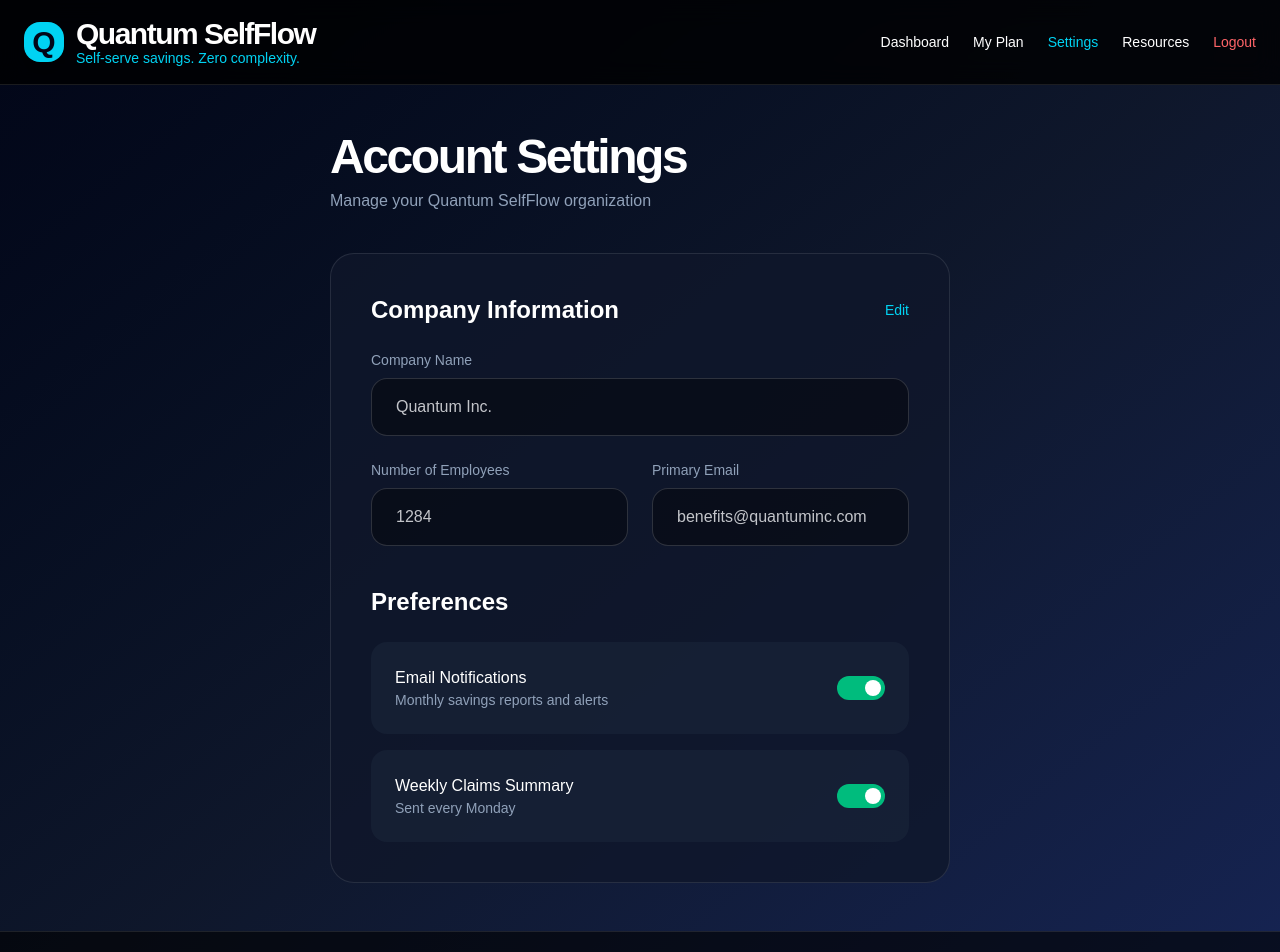
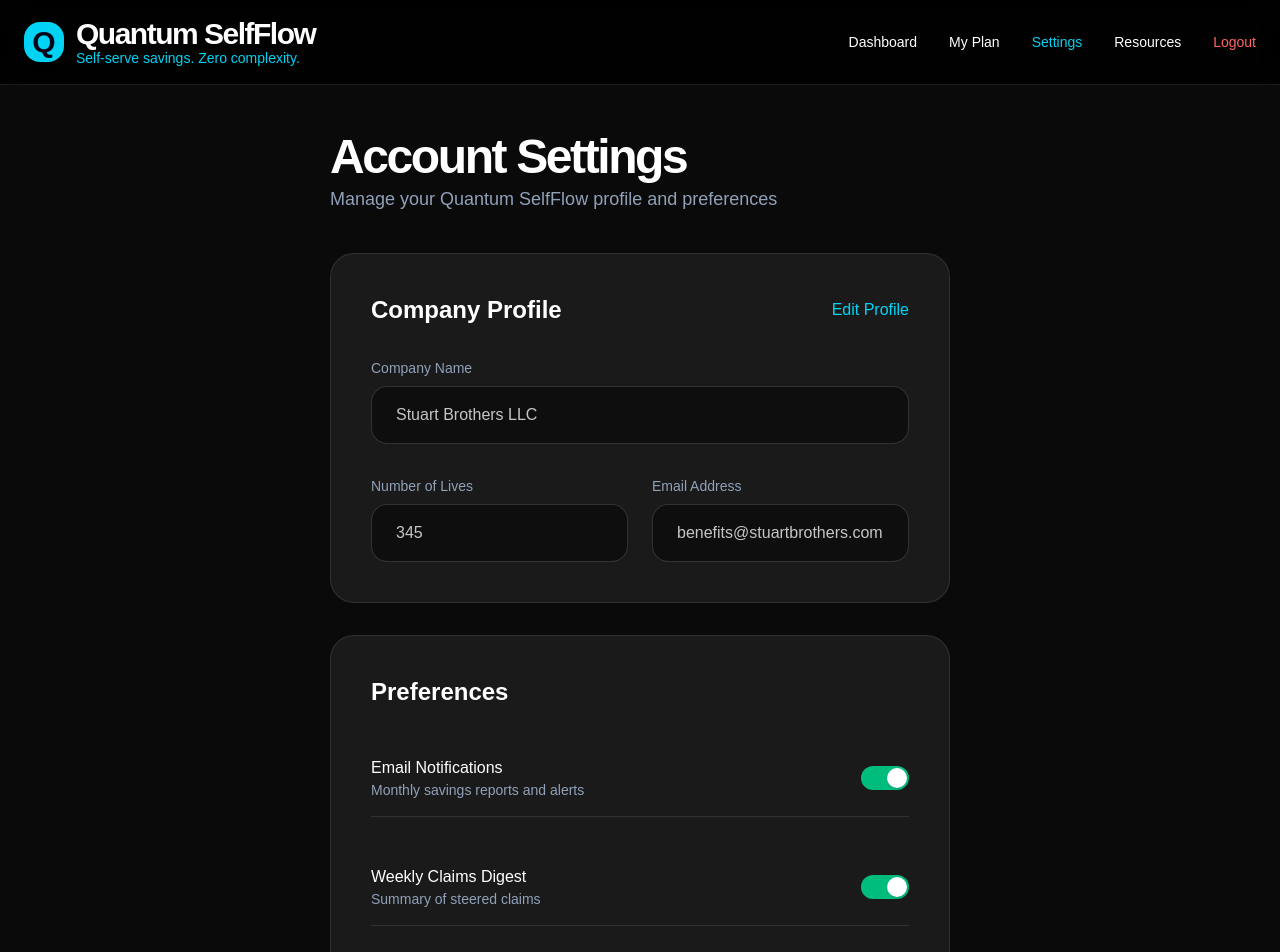
Before and after one commit to ryunstuart/quantum-selfflow, a Next.js app in the folder frontend/: page /settings in a window 1280 px wide. Shown: the top 952 px of the page. Built offline with nearby package versions, Linux system fonts and the light colour scheme.

Commit message:
Settings page - updated to match new screenshot

```diff
--- a/frontend/app/settings/page.tsx
+++ b/frontend/app/settings/page.tsx
@@ -1,33 +1,30 @@
 'use client';
 
 import Link from 'next/link';
-import { useState, useEffect } from 'react';
+import { useState } from 'react';
 
 export default function Settings() {
-  const [isLoggedIn, setIsLoggedIn] = useState(true);
   const [mobileMenuOpen, setMobileMenuOpen] = useState(false);
   const [editMode, setEditMode] = useState(false);
-  const [companyName, setCompanyName] = useState("Quantum Inc.");
-  const [employeeCount, setEmployeeCount] = useState("1284");
-  const [email, setEmail] = useState("benefits@quantuminc.com");
-  const currentYear = new Date().getFullYear();
+
+  const [companyName, setCompanyName] = useState("Stuart Brothers LLC");
+  const [lives, setLives] = useState("345");
+  const [email, setEmail] = useState("benefits@stuartbrothers.com");
 
   const handleLogout = () => {
     localStorage.removeItem('selfflow_user');
     window.location.href = '/';
   };
 
-  const saveSettings = () => {
-    // Simulate save
-    alert("✅ Settings saved successfully!");
+  const saveProfile = () => {
+    alert("✅ Profile updated successfully!");
     setEditMode(false);
   };
 
   return (
-    <div className="min-h-screen bg-gradient-to-br from-slate-950 via-slate-900 to-blue-950 text-white flex flex-col overflow-x-hidden">
-      <nav className="border-b border-white/10 bg-black/80 backdrop-blur-md sticky top-0 z-50">
+    <div className="min-h-screen bg-[#0a0a0a] text-white flex flex-col overflow-x-hidden">
+      <nav className="border-b border-white/10 bg-black/90 backdrop-blur-md sticky top-0 z-50">
         <div className="max-w-7xl mx-auto px-4 md:px-6 py-4 flex justify-between items-center">
-          {/* Standardized Logo/Header - Same as Resources, Dashboard & My Plan */}
           <Link href="/" className="flex items-center gap-3 hover:opacity-90 transition">
             <div className="w-9 h-9 md:w-10 md:h-10 bg-cyan-400 rounded-2xl flex items-center justify-center text-slate-950 font-bold text-2xl md:text-3xl shadow-lg">Q</div>
             <div>
@@ -36,7 +33,7 @@
             </div>
           </Link>
 
-          <div className="hidden md:flex items-center gap-6 text-sm font-medium">
+          <div className="hidden md:flex items-center gap-8 text-sm font-medium">
             <Link href="/dashboard" className="hover:text-cyan-400">Dashboard</Link>
             <Link href="/myplan" className="hover:text-cyan-400">My Plan</Link>
             <Link href="/settings" className="text-cyan-400 font-medium">Settings</Link>
@@ -44,45 +41,29 @@
             <button onClick={handleLogout} className="text-red-400 hover:text-red-500 transition">Logout</button>
           </div>
 
-          <button
-            onClick={() => setMobileMenuOpen(!mobileMenuOpen)}
-            className="md:hidden text-3xl focus:outline-none"
-          >
+          <button onClick={() => setMobileMenuOpen(!mobileMenuOpen)} className="md:hidden text-3xl focus:outline-none">
             {mobileMenuOpen ? '✕' : '☰'}
           </button>
         </div>
-
-        {mobileMenuOpen && (
-          <div className="md:hidden border-t border-white/10 bg-black/95 py-8">
-            <div className="flex flex-col gap-6 text-center text-lg font-medium">
-              <Link href="/dashboard" className="py-2" onClick={() => setMobileMenuOpen(false)}>Dashboard</Link>
-              <Link href="/myplan" className="py-2" onClick={() => setMobileMenuOpen(false)}>My Plan</Link>
-              <Link href="/settings" className="py-2" onClick={() => setMobileMenuOpen(false)}>Settings</Link>
-              <Link href="/resources" className="py-2" onClick={() => setMobileMenuOpen(false)}>Resources</Link>
-              <button onClick={handleLogout} className="text-red-400 py-2">Logout</button>
-            </div>
-          </div>
-        )}
       </nav>
 
-      <div className="max-w-3xl mx-auto px-4 md:px-6 py-12 flex-1">
-        <h1 className="text-4xl md:text-5xl font-bold tracking-tighter mb-2">Account Settings</h1>
-        <p className="text-slate-400 mb-10">Manage your Quantum SelfFlow organization</p>
+      <div className="max-w-4xl mx-auto px-4 md:px-6 py-12">
+        <h1 className="text-5xl font-bold tracking-tighter mb-1">Account Settings</h1>
+        <p className="text-slate-400 text-lg">Manage your Quantum SelfFlow profile and preferences</p>
 
-        <div className="bg-slate-900/80 border border-white/10 rounded-3xl p-10 space-y-10">
-          {/* Company Information */}
-          <div>
-            <div className="flex justify-between items-center mb-6">
-              <h2 className="text-2xl font-semibold">Company Information</h2>
+        {/* Company Profile */}
+        <div className="mt-10 bg-[#1a1a1a] border border-white/10 rounded-3xl p-10">
+          <div className="flex justify-between items-center mb-8">
+            <h2 className="text-2xl font-semibold">Company Profile</h2>
             <button
               onClick={() => setEditMode(!editMode)}
-                className="text-cyan-400 hover:underline text-sm"
+              className="text-cyan-400 hover:underline"
             >
-                {editMode ? 'Cancel' : 'Edit'}
+              {editMode ? 'Cancel' : 'Edit Profile'}
             </button>
           </div>
 
-            <div className="space-y-6">
+          <div className="space-y-8">
             <div>
               <label className="text-sm text-slate-400 block mb-2">Company Name</label>
               <input
@@ -90,76 +71,83 @@
                 value={companyName}
                 onChange={(e) => setCompanyName(e.target.value)}
                 disabled={!editMode}
-                  className="w-full bg-black/50 border border-white/20 rounded-2xl px-6 py-4 focus:outline-none focus:border-cyan-400 disabled:opacity-75"
+                className="w-full bg-black/60 border border-white/20 rounded-2xl px-6 py-4 focus:outline-none focus:border-cyan-400 disabled:opacity-75"
               />
             </div>
 
             <div className="grid grid-cols-2 gap-6">
               <div>
-                  <label className="text-sm text-slate-400 block mb-2">Number of Employees</label>
+                <label className="text-sm text-slate-400 block mb-2">Number of Lives</label>
                 <input
                   type="text"
-                    value={employeeCount}
-                    onChange={(e) => setEmployeeCount(e.target.value)}
+                  value={lives}
+                  onChange={(e) => setLives(e.target.value)}
                   disabled={!editMode}
-                    className="w-full bg-black/50 border border-white/20 rounded-2xl px-6 py-4 focus:outline-none focus:border-cyan-400 disabled:opacity-75"
+                  className="w-full bg-black/60 border border-white/20 rounded-2xl px-6 py-4 focus:outline-none focus:border-cyan-400 disabled:opacity-75"
                 />
               </div>
               <div>
-                  <label className="text-sm text-slate-400 block mb-2">Primary Email</label>
+                <label className="text-sm text-slate-400 block mb-2">Email Address</label>
                 <input
                   type="email"
                   value={email}
                   onChange={(e) => setEmail(e.target.value)}
                   disabled={!editMode}
-                    className="w-full bg-black/50 border border-white/20 rounded-2xl px-6 py-4 focus:outline-none focus:border-cyan-400 disabled:opacity-75"
+                  className="w-full bg-black/60 border border-white/20 rounded-2xl px-6 py-4 focus:outline-none focus:border-cyan-400 disabled:opacity-75"
                 />
-                </div>
-              </div>
-            </div>
-          </div>
-
-          {/* Preferences */}
-          <div>
-            <h2 className="text-2xl font-semibold mb-6">Preferences</h2>
-            <div className="space-y-4">
-              <div className="flex items-center justify-between bg-slate-800/50 p-6 rounded-2xl">
-                <div>
-                  <div className="font-medium">Email Notifications</div>
-                  <div className="text-sm text-slate-400">Monthly savings reports and alerts</div>
-                </div>
-                <div className="w-12 h-6 bg-emerald-500 rounded-full relative cursor-pointer">
-                  <div className="absolute right-1 top-1 w-4 h-4 bg-white rounded-full"></div>
-                </div>
-              </div>
-
-              <div className="flex items-center justify-between bg-slate-800/50 p-6 rounded-2xl">
-                <div>
-                  <div className="font-medium">Weekly Claims Summary</div>
-                  <div className="text-sm text-slate-400">Sent every Monday</div>
-                </div>
-                <div className="w-12 h-6 bg-emerald-500 rounded-full relative cursor-pointer">
-                  <div className="absolute right-1 top-1 w-4 h-4 bg-white rounded-full"></div>
-                </div>
               </div>
             </div>
           </div>
 
           {editMode && (
             <button
-              onClick={saveSettings}
-              className="w-full bg-cyan-400 hover:bg-cyan-300 text-black font-semibold py-5 rounded-2xl transition mt-6"
+              onClick={saveProfile}
+              className="mt-8 w-full bg-cyan-400 hover:bg-cyan-300 text-black font-semibold py-4 rounded-2xl transition"
             >
               Save Changes
             </button>
           )}
         </div>
+
+        {/* Preferences */}
+        <div className="mt-8 bg-[#1a1a1a] border border-white/10 rounded-3xl p-10">
+          <h2 className="text-2xl font-semibold mb-8">Preferences</h2>
+
+          <div className="space-y-8">
+            <div className="flex justify-between items-center py-4 border-b border-white/10">
+              <div>
+                <p className="font-medium">Email Notifications</p>
+                <p className="text-sm text-slate-400">Monthly savings reports and alerts</p>
+              </div>
+              <div className="w-12 h-6 bg-emerald-500 rounded-full relative cursor-pointer">
+                <div className="absolute right-0.5 top-0.5 w-5 h-5 bg-white rounded-full shadow"></div>
+              </div>
             </div>
 
-      <footer className="border-t border-white/10 bg-black/60 py-12 mt-auto">
-        <div className="max-w-7xl mx-auto px-6 text-center text-slate-400 text-sm">
-          © {currentYear} Quantum SelfFlow • Powered by Quantum One Networks
+            <div className="flex justify-between items-center py-4 border-b border-white/10">
+              <div>
+                <p className="font-medium">Weekly Claims Digest</p>
+                <p className="text-sm text-slate-400">Summary of steered claims</p>
               </div>
+              <div className="w-12 h-6 bg-emerald-500 rounded-full relative cursor-pointer">
+                <div className="absolute right-0.5 top-0.5 w-5 h-5 bg-white rounded-full shadow"></div>
+              </div>
+            </div>
+
+            <div className="flex justify-between items-center py-4">
+              <div>
+                <p className="font-medium">Dark Mode</p>
+                <p className="text-sm text-slate-400">Interface theme</p>
+              </div>
+              <span className="text-emerald-400 font-medium">Enabled</span>
+            </div>
+          </div>
+        </div>
+      </div>
+
+      <footer className="mt-auto border-t border-white/10 bg-black/60 py-8 text-center text-xs text-slate-500">
+        © 2026 Quantum SelfFlow • Powered by Quantum One Networks<br />
+        Self-serve cost containment platform for self-insured employers and regional TPAs
       </footer>
     </div>
   );
```
Lines whose indentation alone changed are shown as unchanged.
